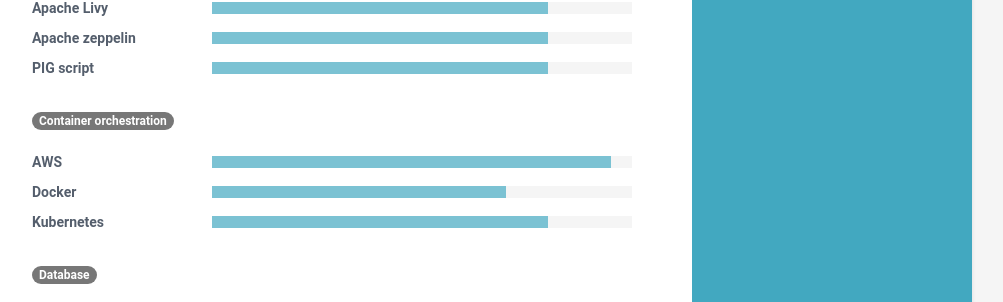
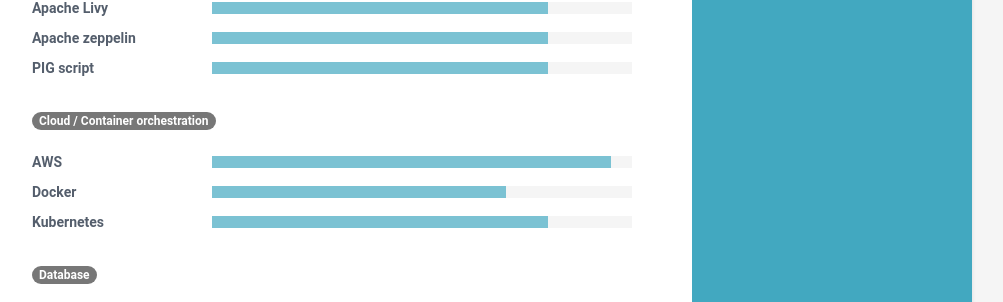
Before and after one commit to lijubjohn/my-cv, a Jekyll site: the page built from index.html, in a window 1280 px wide and 900 px high, scrolled down 1015 px. Shown: the part 146-448 px from the top of the window, without its empty margins (168-1171 px from the left). Built offline with Jekyll 4.4.1, drawn with Linux system fonts in a browser that asks for light colours.

Commit message:
updated skills

```diff
--- a/_data/data.yml
+++ b/_data/data.yml
@@ -222,7 +222,7 @@
         - name: PIG script
           level: 80%
 
-      - name : Container orchestration
+      - name : Cloud / Container orchestration
         toolset:
           - name: AWS
             level: 95%
```
